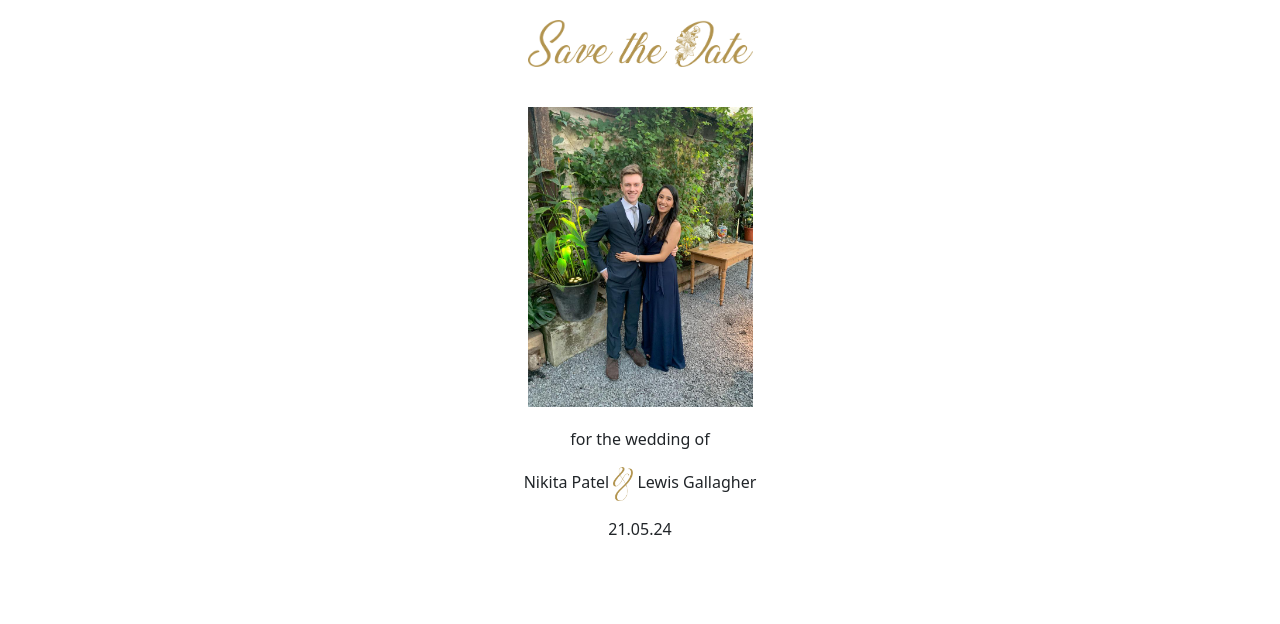
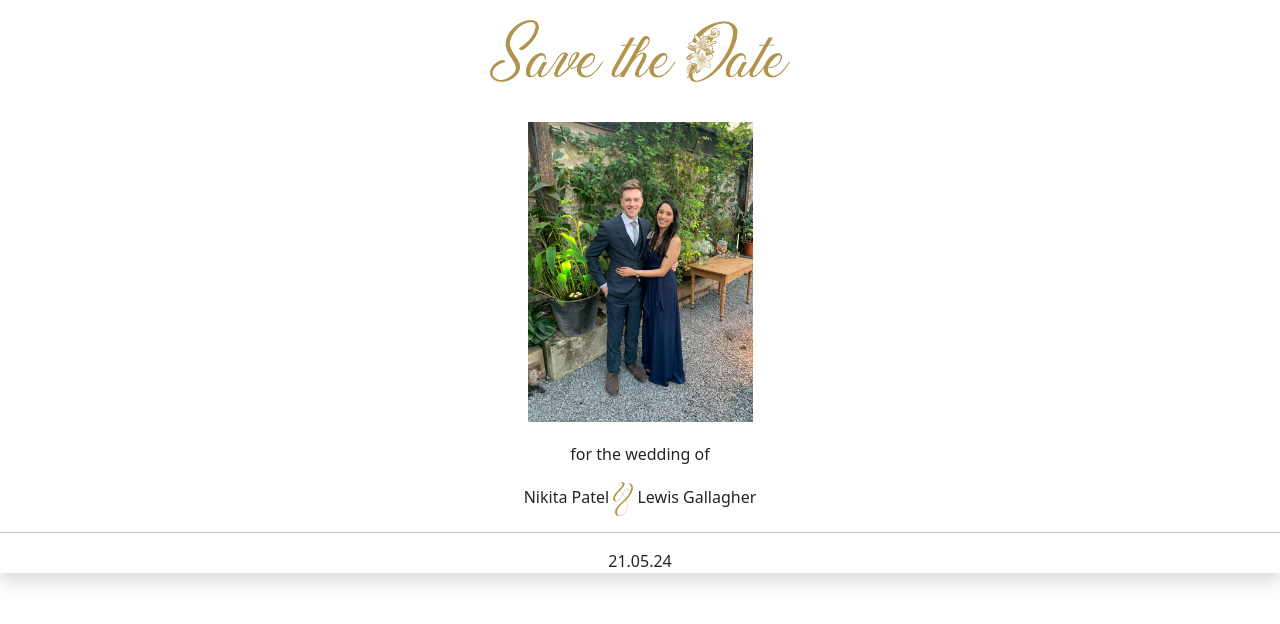
Before and after one commit to Lewis-Gallagher/wedding-website, a Flask app: page / in a window 1280 px wide. Shown: the top 624 px of the page. Run offline with Flask 2, Linux system fonts and the light colour scheme; some libraries are stand-ins or nearby versions.

Commit message:
Boarder and shadows around card

```diff
--- a/app/templates/index.html
+++ b/app/templates/index.html
@@ -1,14 +1,16 @@
 {% extends 'base.html' %}
 
 {% block content %}
-<div class="container-fluid" align="center">
+<div class="center shadow" align="center">
     <!-- https://www.fontspace.com/geraldine-font-f61160 -->
-    <img style="float: center; padding: 20px 0px 20px 0px" src="{{ url_for('static', filename='images/savethedate.png') }}" align="middle", width="225">
+    <img style="float: center; padding: 20px 0px 20px 0px" src="{{ url_for('static', filename='images/savethedate.png') }}" align="middle", width="300">
     <br>
+
     <img style="float: center; padding: 20px 0px 20px 0px" src="{{ url_for('static', filename='images/lew_and_niki.jpeg') }}" align="middle", width="225">
     <p>for the wedding of</p>
 
     <p>Nikita Patel <img style="float: center; padding: 0px 0px 0px 0px" src="{{ url_for('static', filename='images/ampersand.png') }}" align="middle", width="20"> Lewis Gallagher</p>
+    <hr>
     <p>21.05.24</p>
 
 </div>
```
